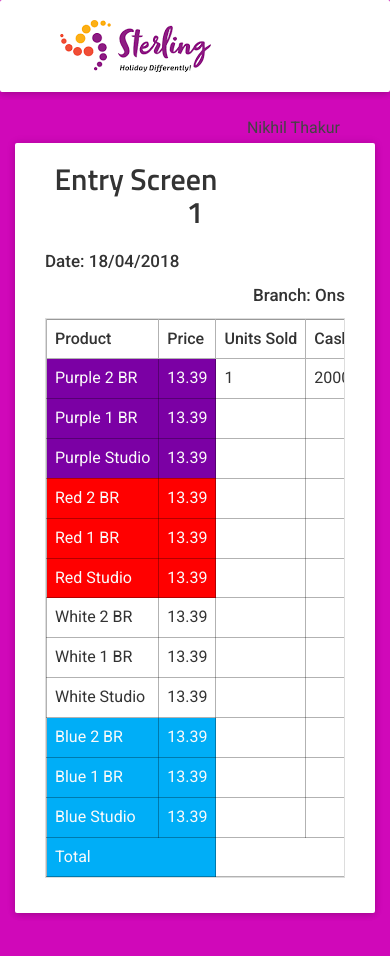
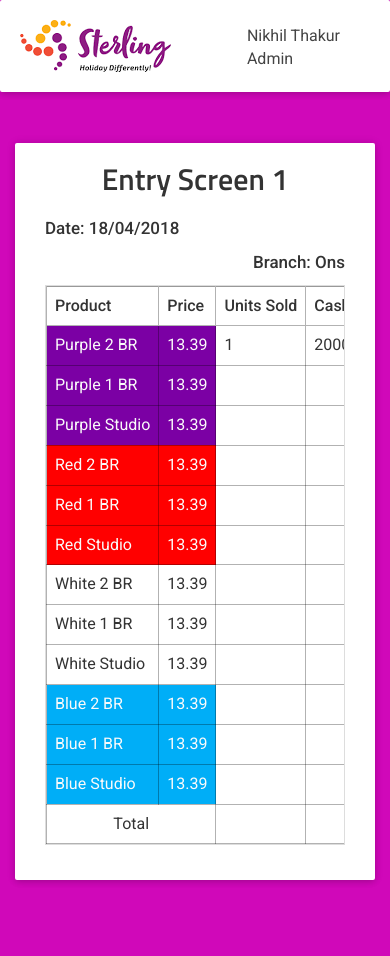
Before and after one commit to alienfoundation/sterling, a plain HTML site: page entryscreen1.html in a window 390 px wide. After the commit the page ends 931 px from the top, so only its background shows below. Drawn offline with nearby package versions, Linux system fonts and the light colour scheme.

Commit message:
changes 2

```diff
--- a/css/entryscreen1.css
+++ b/css/entryscreen1.css
@@ -44,6 +44,13 @@ nav ul li.right {
 
 .branch-container {
     text-align: right;
+}
+
+.branch-container .branch {
+    max-width: 200px;
+    float: right;
+    white-space: nowrap;
+    overflow: hidden;
 }
 
 .product-master-container .heading {
@@ -99,8 +106,8 @@ nav ul li.right {
 }
 
 .table tr.total td:first-child {
-    background: rgb(0, 174, 247);
-    color: #fafafa;
+    color: #333;
+    text-align: center;
 }
 
 .product-master-container table td.action {
@@ -109,3 +116,8 @@ nav ul li.right {
     color: #fafafa;
     text-align: center;
 }
+@media (max-width: 767px) {
+    nav ul {
+        padding: 0;
+    }
+}
--- a/css/entryscreen2.css
+++ b/css/entryscreen2.css
@@ -81,3 +81,9 @@ nav ul li.right {
     color: #fafafa;
     text-align: center;
 }
+
+@media (max-width: 767px) {
+    nav ul {
+        padding: 0;
+    }
+}
--- a/css/index.css
+++ b/css/index.css
@@ -116,10 +116,7 @@ nav ul li.right {
 @media (max-width: 1000px) {
     .login-wrapper {
         width: 150%;
-    }
-
-    .logo-container {
-        margin-left: -50%;
+        margin-left: -25%;
     }
 }
 
@@ -139,11 +136,10 @@ nav ul li.right {
     .login-wrapper {
         height: auto;
         width: 100%;
+        margin-left: 0%;
     }
 
     body {
-        padding-left: 8%;
-        padding-right: 8%;
     }
 }
 
--- a/css/logincreation.css
+++ b/css/logincreation.css
@@ -176,6 +176,8 @@ nav ul li.right {
 
 @media (max-width: 767px) {
 
+
+
     .logo-container {
         margin-right: 0;
         margin-left: 0;
@@ -184,18 +186,13 @@ nav ul li.right {
         text-align: center;
     }
 
-    .logo-container img {
-        width: 40%;
+    nav ul {
+        padding: 0;
     }
 
     .login-wrapper {
         height: auto;
         width: 100%;
-    }
-
-    body {
-        padding-left: 8%;
-        padding-right: 8%;
     }
 }
 
--- a/css/masters.css
+++ b/css/masters.css
@@ -46,6 +46,7 @@ nav ul li.right {
     font-weight: 600;
     text-align: center;
     margin: 0;
+    margin-bottom: 30px;
 }
 
 .product-master-container .add-btn-container {
@@ -68,12 +69,11 @@ nav ul li.right {
 }
 
 .form-container {
-    display: none;
+    /* display: none; */
 }
 
 .form-container .form {
-    padding: 30px;
-    box-shadow: 0 5px 10px rgba(0, 0, 0, 0.3);
+    /* box-shadow: 0 5px 10px rgba(0, 0, 0, 0.3); */
     margin-bottom: 40px;
     margin-top: 20px;
 }
@@ -171,3 +171,9 @@ nav ul li.right {
     color: #fafafa;
     text-align: center;
 }
+
+@media (max-width: 767px) {
+    nav ul {
+        padding: 0;
+    }
+}
--- a/css/productmaster.css
+++ b/css/productmaster.css
@@ -115,3 +115,9 @@ th.last {
     text-align: center;
     background: #ff9800;
 }
+
+@media (max-width: 767px) {
+    nav ul {
+        padding: 0;
+    }
+}
--- a/entryscreen1.html
+++ b/entryscreen1.html
@@ -125,7 +125,8 @@
                                             </tr>
                                             <tr class="total">
                                                 <td colspan="2">Total</td>
-                                                <td colspan="2"></td>
+                                                <td></td>
+                                                <td></td>
                                             </tr>
                                         </tbody>
                                     </table>
```
Also changed, not shown: addmaster.html (added, +63 -0 lines), masters.html (+4 -34 lines).
